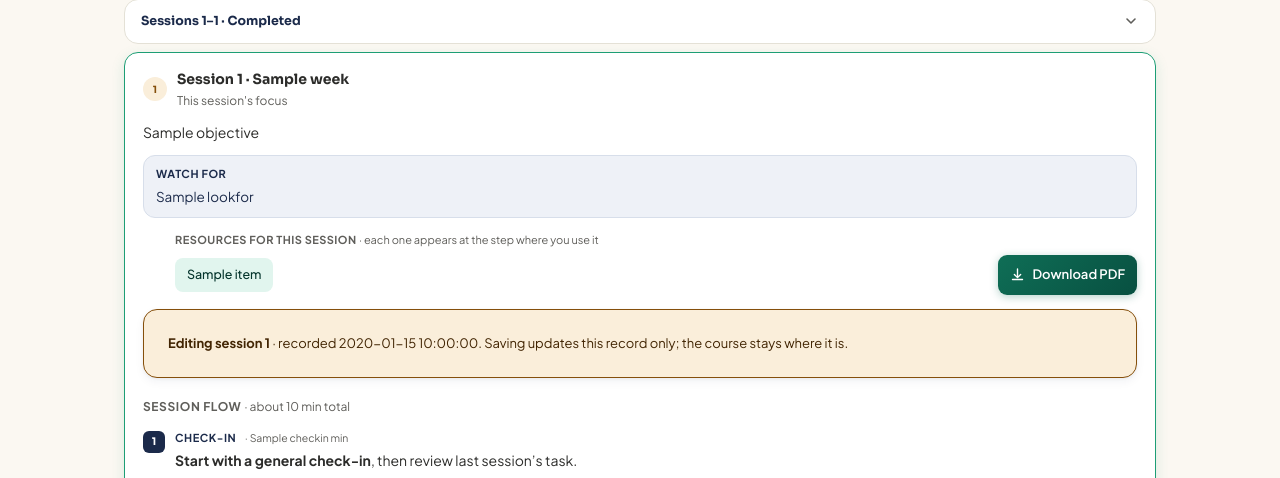
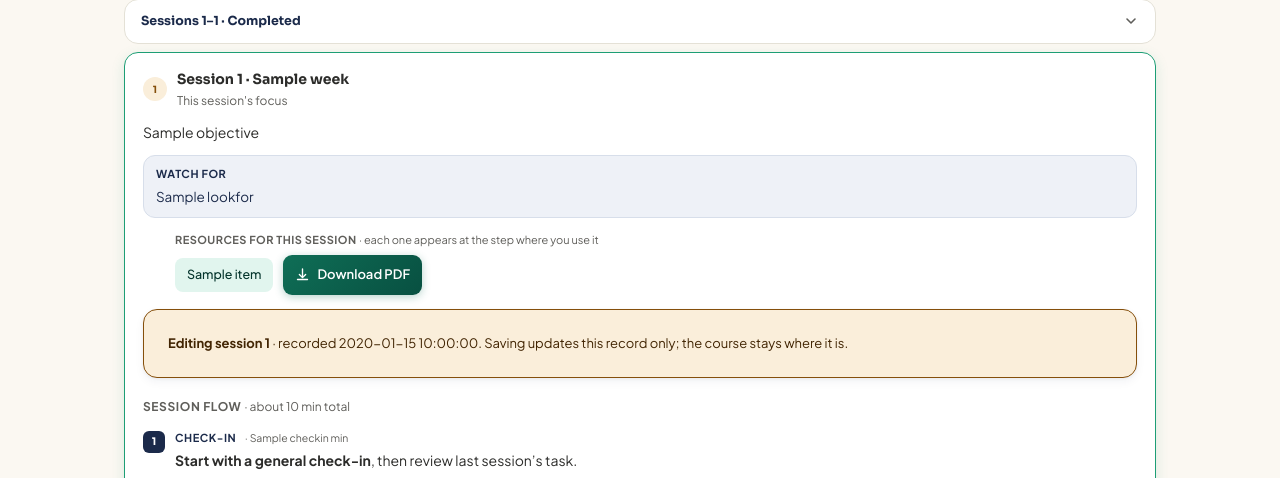
Before and after one commit to Alexandersocrates-dev/phil-app, a Python web app: template templates/session_form.html in a window 1280 px wide. Shown: the part 293-771 px from the top of the page. Run offline with Jinja, Linux system fonts and the light colour scheme; the template is opened without the code that fills it: most values are stand-ins (such as "Sample title", 1, 10 or a date in 2020).

Commit message:
Tighten the resource row spacing

```diff
--- a/templates/session_form.html
+++ b/templates/session_form.html
@@ -418,8 +418,11 @@ timers[field] = setTimeout(function(){ autosaveField(field, el.value, hintEl); }
 /* The names are labels; the button is the only thing here that does something.
    Solid fill, a download icon and "opens in a new tab" make that unambiguous,
    and the names lose their pill shape so they stop looking pressable. */
-.res-row{display:flex; align-items:center; justify-content:space-between; gap:14px; flex-wrap:wrap; margin:0;}
-.res-names{display:flex; align-items:center; gap:7px; flex-wrap:wrap; flex:1; min-width:0;}
+/* The button sits with the names rather than at the far edge: space-between
+   pushed it to the right margin, which on a wide screen left a gap wide enough
+   to read as two separate things. */
+.res-row{display:flex; align-items:center; gap:10px; flex-wrap:wrap; margin:0;}
+.res-names{display:flex; align-items:center; gap:7px; flex-wrap:wrap; min-width:0;}
 .res-name{display:inline-flex; align-items:center; min-height:34px; padding:0 12px;
   background:var(--teal-light); color:#04342C; border-radius:8px;
   font-size:12.5px; font-weight:500; cursor:default;}
```
